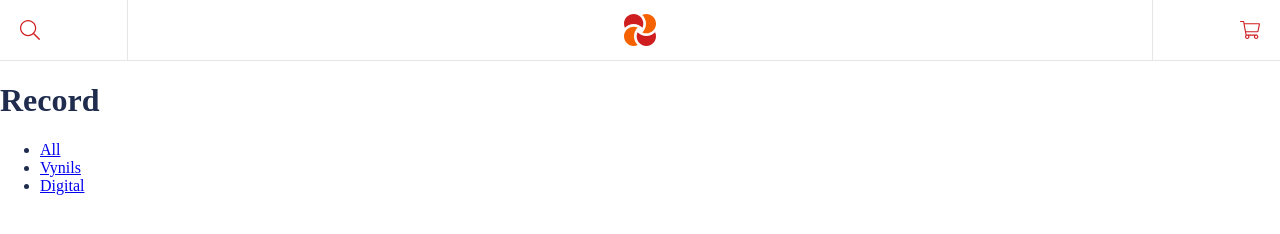
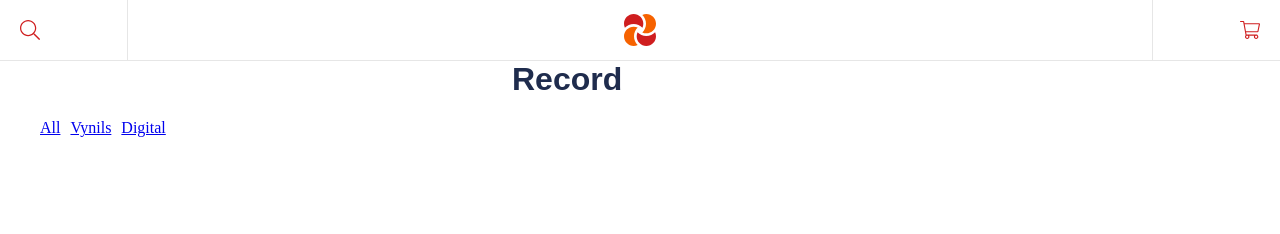
Before and after one commit to sayloryna/music-oasys, a website: page public/index.html in a window 1280 px wide. Drawn offline with Linux system fonts and the light colour scheme.

```diff
--- a/package.json
+++ b/package.json
@@ -16,6 +16,7 @@
   "devDependencies": {
     "@types/node": "^20.11.30",
     "husky": "^9.0.11",
+    "lint-staged": "^15.2.2",
     "serve": "^14.2.1",
     "typescript": "^5.4.3"
   },
--- a/public/styles/styles.css
+++ b/public/styles/styles.css
@@ -10,6 +10,7 @@
 ::before {
   box-sizing: border-box;
 }
+
 body {
   margin: 0;
   color: var(--main-text-blue);
@@ -31,9 +32,9 @@
   justify-content: center;
   align-items: center;
   height: 100%;
-
   max-height: 100%;
 }
+
 .logo {
   display: flex;
   width: 32px;
@@ -42,3 +43,19 @@
   border-left: 1px solid var(--border-color);
   border-right: 1px solid var(--border-color);
 }
+
+h1 {
+  margin-top: 0;
+  color: var(--main-text-blue);
+  display: flex;
+  width: 32px;
+  padding-left: 40%;
+  padding-right: 40%;
+  font-family: Montserrat, sans-serif;
+}
+
+.filters > ul {
+  display: flex;
+  gap: 10px;
+  list-style: none;
+}
```
Also changed, not shown: src/index.ts (deleted), 3 other files.
